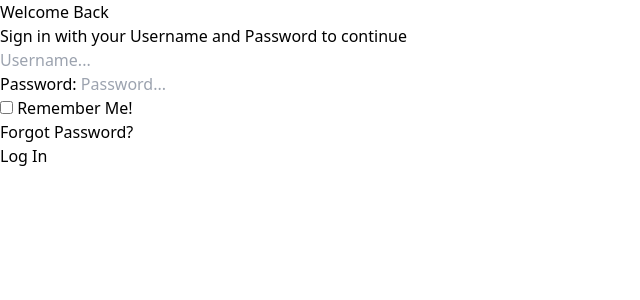
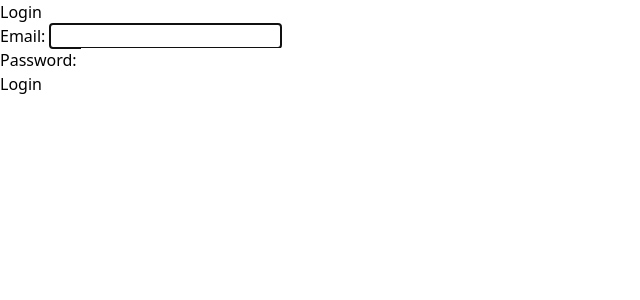
Before and after one commit to mwiks-dev/Flowerfarm, a Django app: page /greenhouse/login/ in a window 1280 px wide. Shown: the top 300 px of the page, without its empty margins (0-640 px from the left). Run offline with Django 4.2, Linux system fonts and the light colour scheme; style sheets or scripts are compiled from the project's sources; some libraries are stand-ins or nearby versions.

Commit message:
Correct user login

```diff
--- a/flowerfarm/settings.py
+++ b/flowerfarm/settings.py
@@ -149,6 +149,8 @@
 
 DEFAULT_AUTO_FIELD = 'django.db.models.BigAutoField'
 
+LOGIN_URL = 'login'
+
 LOGIN_REDIRECT_URL = '/greenhouse/'
 
 AUTH_USER_MODEL = 'greenhouse.User'
--- a/greenhouse/templates/registration/login.html
+++ b/greenhouse/templates/registration/login.html
@@ -1,48 +1,9 @@
 {% extends 'registration/base.html' %}
 {% block content %}
-<div class="text-center py-14 h-full sm:text-left">
-  <div class=" pb-8">
-    <h2 class="mt-6 text-center text-2xl font-bold">
-      Welcome Back
-    </h2>
-    <p>Sign in with your Username and Password to continue</p>
-  </div>
-  {% if form.errors %}
-    <h2 class="mt-6 text-center text-xl bg-red-100 w-auto">
-        Please check your credentials and try again!
-    </h2>
-  {% endif %}
-  <div class="rounded-md shadow-2xl shadow-green-600 w-auto p-6">
-  <form method="post" action="{% url 'login' %}">
-  {% csrf_token %}
-    <div class="pb-8">
-      <label for="username">{{ form.email.label_tag }}</label>
-      <input id="full_name" name="full_name" type="text" required class="px-3 py-1 border border-green-600 rounded-md sm:text-sm" placeholder="Username...">
-    </div>
-    <div class="pb-8">
-      <label for="password">{{ form.password.label_tag }}</label>
-      <input id="password" name="password" type="password" required class="px-3 py-1 border border-green-600 rounded-md sm:text-sm" placeholder="Password...">
-    </div>
-    <div class="flex items-center justify-evenly pb-6">
-      <div class="flex items-center">
-          <input id="remember_me" name="remember_me" type="checkbox" class="h-4 w-4 text-green-600 border-green-600 rounded">
-          <label for="remember_me" class="ml-2 block font-bold">
-              Remember Me!
-          </label>
-      </div>
-      <div class="text-sm">
-        <a class="text-green-600 text-base font-bold" href="{% url 'password_reset' %}">
-          Forgot Password?
-        </a>
-      </div>
-    </div>
-    <div class="pt-3">
-        <button type="submit" class="py-2 px-4 font-medium rounded-md text-white bg-green-600 hover:bg-orange-700">
-            Log In
-        </button>
-    </div>
-  </form>
-  </div>
-</div>
-
+<h2>Login</h2>
+<form method="post">
+    {% csrf_token %}
+    {{ form.as_p }}
+    <button type="submit">Login</button>
+</form>
 {% endblock %}
--- a/greenhouse/views.py
+++ b/greenhouse/views.py
@@ -28,18 +28,18 @@
 class CustomLoginView(LoginView):
     template_name = 'registration/login.html'  # Replace with your login template
 
-    def form_valid(self, form):
-        # Authenticate the user using full name and password
-        email = form.cleaned_data['email']
-        password = form.cleaned_data['password']
-        user = authenticate(self.request, email=email, password=password)
+    # def form_valid(self, form):
+    #     # Authenticate the user using full name and password
+    #     email = form.cleaned_data['email']
+    #     password = form.cleaned_data['password']
+    #     user = authenticate(self.request, email=email, password=password)
 
-        if user is not None:
-            login(self.request, user)
-            return super().form_valid(form)
-        else:
-            form.add_error(None, 'Invalid login credentials')
-            return self.form_invalid(form)
+    #     if user is not None:
+    #         login(self.request, user)
+    #         return super().form_valid(form)
+    #     else:
+    #         form.add_error(None, 'Invalid login credentials')
+    #         return self.form_invalid(form)
 
 #create profile page
 @login_required(login_url='/accounts/login/')
@@ -91,7 +91,7 @@
 @login_required(login_url='/accounts/login/')
 def calendar_view(request):
     current_user = request.user
-    username = current_user.username
+    username = current_user.full_name
 
     today = datetime.today()
     year = today.year
```
